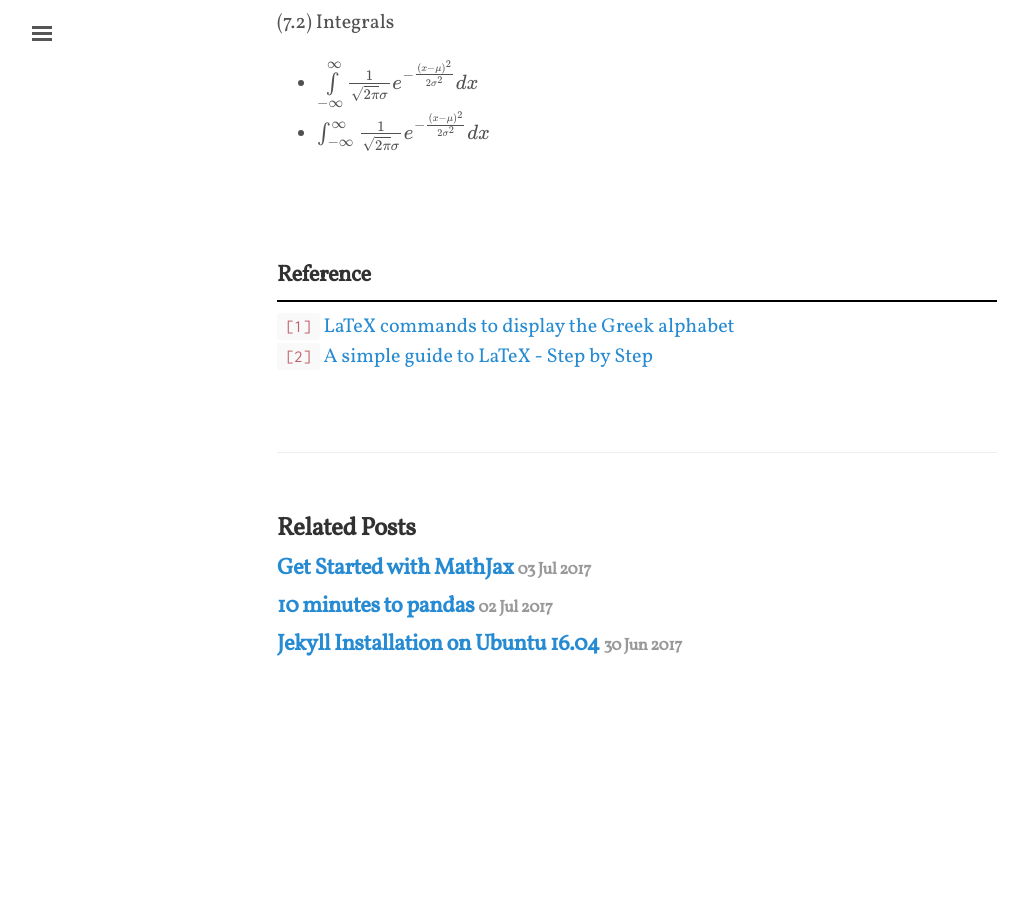
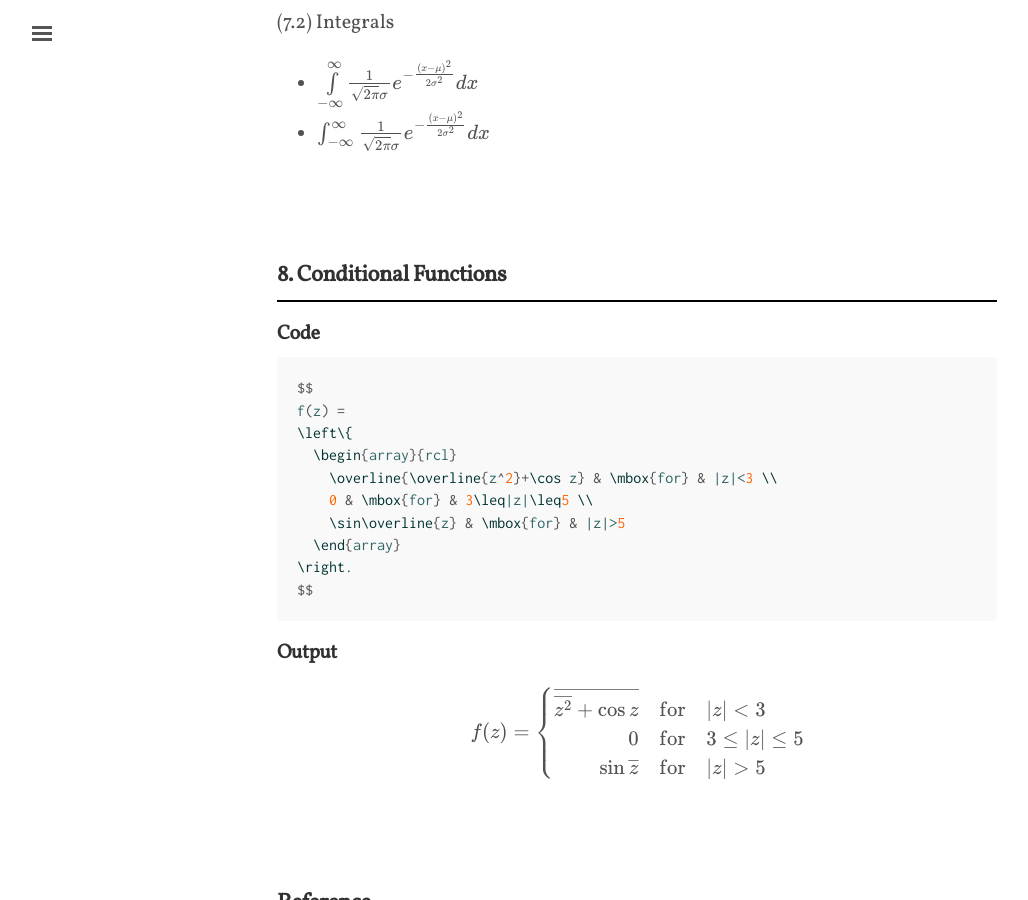
Before and after one commit to shevapato2008/myBlog, a Jekyll site: the page built from _posts/2017-07-03-LaTeX-in-Markdown.md, in a window 1280 px wide and 900 px high, scrolled down 4973 px. Shown: the whole window, without its empty margins (3-1031 px from the left). Built offline with Jekyll 4.4.1, drawn with Linux system fonts in a browser that asks for light colours; some web fonts are replaced; formulas are drawn with MathJax 3; comment, search, counter and statistics services are not loaded; before the commit the page ends 5692 px from its top, so only the background shows below that.

Commit message:
Added content regarding conditional formulas.

````diff
--- a/_posts/2017-07-03-LaTeX-in-Markdown.md
+++ b/_posts/2017-07-03-LaTeX-in-Markdown.md
@@ -187,6 +187,39 @@ $\sqrt[3]{2x}$
 
 <br><br>
 
+### 8. Conditional Functions
+---
+
+#### Code
+
+```LaTeX
+$$
+f(z) =
+\left\{
+  \begin{array}{rcl}
+    \overline{\overline{z^2}+\cos z} & \mbox{for} & |z|<3 \\
+    0 & \mbox{for} & 3\leq|z|\leq5 \\
+    \sin\overline{z} & \mbox{for} & |z|>5
+  \end{array}
+\right.
+$$
+```
+
+#### Output
+
+$$
+f(z) =
+\left\{
+  \begin{array}{rcl}
+    \overline{\overline{z^2}+\cos z} & \mbox{for} & |z|<3 \\
+    0 & \mbox{for} & 3\leq|z|\leq5 \\
+    \sin\overline{z} & \mbox{for} & |z|>5
+  \end{array}
+\right.
+$$
+
+<br><br>
+
 ### Reference
 ---
 
````
